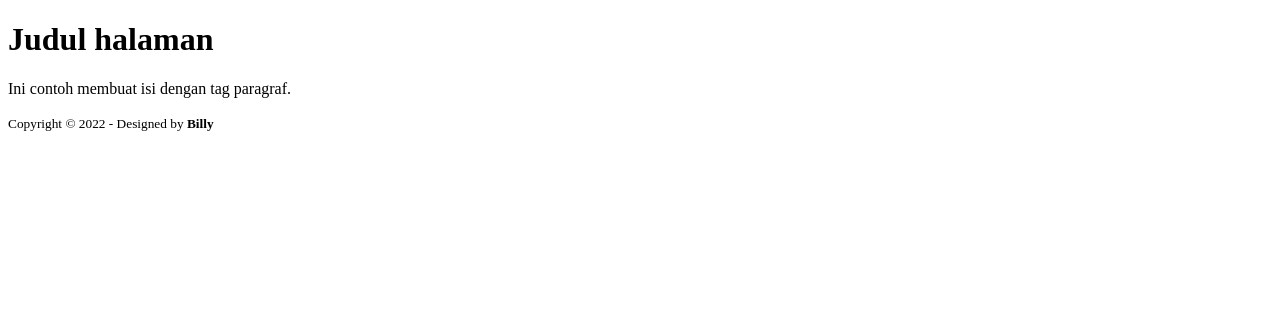
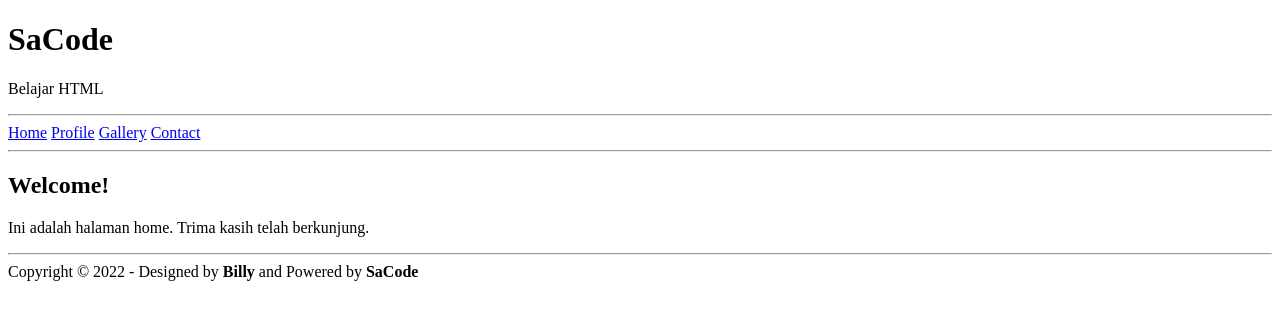
Before and after one commit to billyrumbiak/sacode-e-commers-batch-iv-day02-billy, a plain HTML site: page index.html in a window 1280 px wide. Drawn offline with Linux system fonts and the light colour scheme.

Commit message:
final day02

```diff
--- a/index.html
+++ b/index.html
@@ -1,23 +1,46 @@
 <!DOCTYPE html>
-<html>
-
+<html lang="en">
 <head>
-	<title>Belajar HTML</title>
+	<meta charset="UTF-8">
+	<meta http-equiv="X-UA-Compatible" content="IE=edge">
+	<meta name="viewport" content="width=device-width, initial-scale=1.0">
+	<title>SaCode - Belajar HTML</title>
 </head>
 <body>
 
-	<!-- ini judul halaman -->
+	<!-- HEADER START -->
+	<header>
+		<h1>SaCode</h1>
+		<p>Belajar HTML</p>
+	</header>
+	<!-- HEADER END -->
 
-	<h1>Judul halaman</h1>
+	<hr>
 
-	<!-- ini bagian isi -->
+	<!-- NAV START -->
+	<nav>
+		<a href="index.html" title="Buka halaman home">Home</a>
+		<a href="profile.html" title="Buka halaman profile">Profile</a>
+		<a href="gallery.html" title="Buka halaman gallery">Gallery</a>
+		<a href="contact.html" title="Buka halaman contact">Contact</a>
+	</nav>
+	<!-- NAV END -->
 
-	<p>Ini contoh membuat isi dengan tag paragraf.</p>
+	<hr>
 
-	<!-- ini bagian footer -->
-	<small>
-		Copyright &copy; 2022 - Designed by <b>Billy</b>
-	</small>
+	<!-- CONTENT START -->
+	<section>
+		<h2>Welcome!</h2>
+		<p>Ini adalah halaman home. Trima kasih telah berkunjung.</p>
+	</section>
+	<!-- CONTENT END -->
+
+	<hr>
+
+	<!-- FOOTER START -->
+	<footer>
+		Copyright &copy; 2022 - Designed by <b>Billy</b> and Powered by <b>SaCode</b>
+	</footer>
+	<!-- FOOTER END -->
 </body>
-
 </html>
```
Also changed, not shown: contact.html (+46 -0 lines), gallery.html (+46 -0 lines), profile.html (+46 -0 lines).
